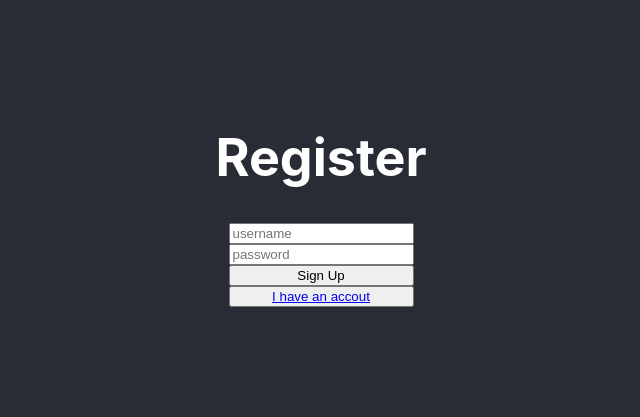
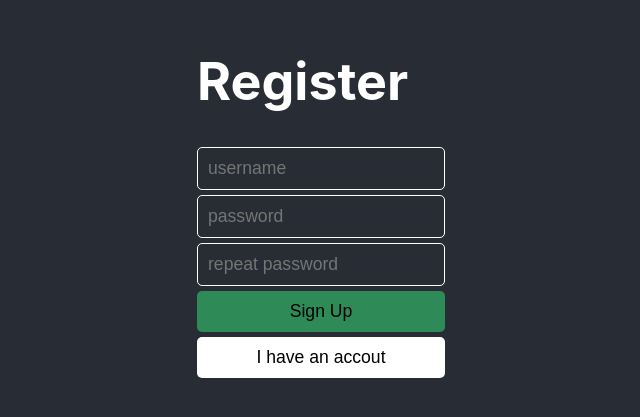
Before and after one commit to josemanuelperez91/react-practica, a React (Create React App) app: page /register in a window 1280 px wide. Shown: the part 201-618 px from the top of the page, without its empty margins (319-959 px from the left). Built offline with nearby package versions, Linux system fonts and the light colour scheme.

Commit message:
primeros estilos

```diff
--- a/src/App.css
+++ b/src/App.css
@@ -1,19 +1,4 @@
 .App {
-  text-align: center;
-}
-
-.App-logo {
-  height: 40vmin;
-  pointer-events: none;
-}
-
-@media (prefers-reduced-motion: no-preference) {
-  .App-logo {
-    animation: App-logo-spin infinite 20s linear;
-  }
-}
-
-.App-header {
   background-color: #282c34;
   min-height: 100vh;
   display: flex;
@@ -24,15 +9,43 @@
   color: white;
 }
 
-.App-link {
-  color: #61dafb;
+form button,
+form input,
+form select {
+  display: block;
+  width: 100%;
+  box-sizing: border-box;
+  padding: 10px;
+  font-size: 1.1rem;
+  border-radius: 5px;
+  margin: 5px 0px;
+  cursor: pointer;
 }
 
-@keyframes App-logo-spin {
-  from {
-    transform: rotate(0deg);
-  }
-  to {
-    transform: rotate(360deg);
-  }
+form button {
+  border: none;
+  background-color: white;
 }
+
+form input {
+  border: 1px solid white;
+  background-color: #282c34;
+  color: white;
+}
+form label {
+  display: inline-block;
+  font-size: 1rem;
+  margin: 0 10px;
+}
+form label input[type='radio'] {
+  padding: 10px;
+}
+
+a {
+  text-decoration: none;
+  color: inherit;
+}
+
+.greenButton {
+  background-color: seagreen;
+}
--- a/src/App.js
+++ b/src/App.js
@@ -12,7 +12,7 @@ import { BrowserRouter as Router, Switch, Route } from 'react-router-dom';
 function App() {
   return (
     <Router>
-      <div>
+      <div className="App">
         <Switch>
           <Route path="/register">
             <Register />
--- a/src/components/home/Filter.css
+++ b/src/components/home/Filter.css
@@ -0,0 +1,6 @@
+.Filter select {
+}
+.Filter label {
+}
+.Filter label input {
+}
--- a/src/components/home/Home.css
+++ b/src/components/home/Home.css
@@ -1,11 +1,12 @@
-.Home {
-  background-color: #282c34;
-  min-height: 100vh;
-  display: flex;
-  flex-direction: column;
-  align-items: center;
-  justify-content: flex-start;
-  font-size: calc(10px + 2vmin);
+#signOut {
+  display: block;
+  box-sizing: border-box;
+  padding: 10px;
+  font-size: 1.1rem;
+  border-radius: 5px;
+  margin: 5px 0px;
+  cursor: pointer;
+  border: none;
+  background-color: maroon;
   color: white;
-  padding: 10px;
 }
--- a/src/components/home/Home.jsx
+++ b/src/components/home/Home.jsx
@@ -51,7 +51,9 @@ class Home extends React.Component {
   render() {
     return (
       <div className="Home">
-        <button onClick={this.signOut}>Sign Out</button>
+        <button id="signOut" onClick={this.signOut}>
+          Sign Out
+        </button>
         <Filter tags={this.state.tags} onSubmit={this.onFilter}></Filter>
         <button>
           <Link to="create">New Ad</Link>
--- a/src/components/login/Login.css
+++ /dev/null
@@ -1,17 +0,0 @@
-.Login {
-  background-color: #282c34;
-  min-height: 100vh;
-  display: flex;
-  flex-direction: column;
-  align-items: center;
-  justify-content: center;
-  font-size: calc(10px + 2vmin);
-  color: white;
-}
-
-form button,
-form input {
-  display: block;
-  width: 100%;
-  box-sizing: border-box;
-}
--- a/src/components/login/Login.jsx
+++ b/src/components/login/Login.jsx
@@ -1,5 +1,4 @@
 import React from 'react';
-import './Login.css';
 import { withRouter, Link } from 'react-router-dom';
 import { signIn } from '../../js/apiCalls';
 class Login extends React.Component {
@@ -44,7 +43,9 @@ class Login extends React.Component {
             placeholder="password"
             type="password"
           />
-          <button type="submit">Sign In</button>
+          <button className="greenButton" type="submit">
+            Sign In
+          </button>
           <button type="button">
             <Link to="/register">I dont have an accout</Link>
           </button>
--- a/src/components/register/Register.css
+++ /dev/null
@@ -1,17 +0,0 @@
-.Register {
-  background-color: #282c34;
-  min-height: 100vh;
-  display: flex;
-  flex-direction: column;
-  align-items: center;
-  justify-content: center;
-  font-size: calc(10px + 2vmin);
-  color: white;
-}
-
-form button,
-form input {
-  display: block;
-  width: 100%;
-  box-sizing: border-box;
-}
--- a/src/components/register/Register.jsx
+++ b/src/components/register/Register.jsx
@@ -1,5 +1,4 @@
 import React from 'react';
-import './Register.css';
 import { signUp } from '../../js/apiCalls';
 import { withRouter, Link } from 'react-router-dom';
 
@@ -18,6 +17,14 @@ class Register extends React.Component {
     });
   };
 
+  handleRepeatPassword = event => {
+    if (event.target.value !== this.state.password) {
+      event.target.setCustomValidity('Passwords must match');
+    } else {
+      event.target.setCustomValidity('');
+    }
+  };
+
   handleSubmit = event => {
     event.preventDefault();
 
@@ -33,19 +40,32 @@ class Register extends React.Component {
         <h1>Register</h1>
         <form onSubmit={this.handleSubmit}>
           <input
+            required
             name="username"
             onChange={this.handleInput}
             placeholder="username"
             type="text"
           />
           <input
+            required
             autoComplete="password"
             name="password"
             onChange={this.handleInput}
             placeholder="password"
             type="password"
           />
-          <button type="submit">Sign Up</button>
+          <input
+            required
+            autoComplete=""
+            name="confirm-password"
+            placeholder="repeat password"
+            type="password"
+            onLoad={this.handleRepeatPassword}
+            onChange={this.handleRepeatPassword}
+          />
+          <button className="greenButton" type="submit">
+            Sign Up
+          </button>
           <button type="button">
             <Link to="/login">I have an accout</Link>
           </button>
```
